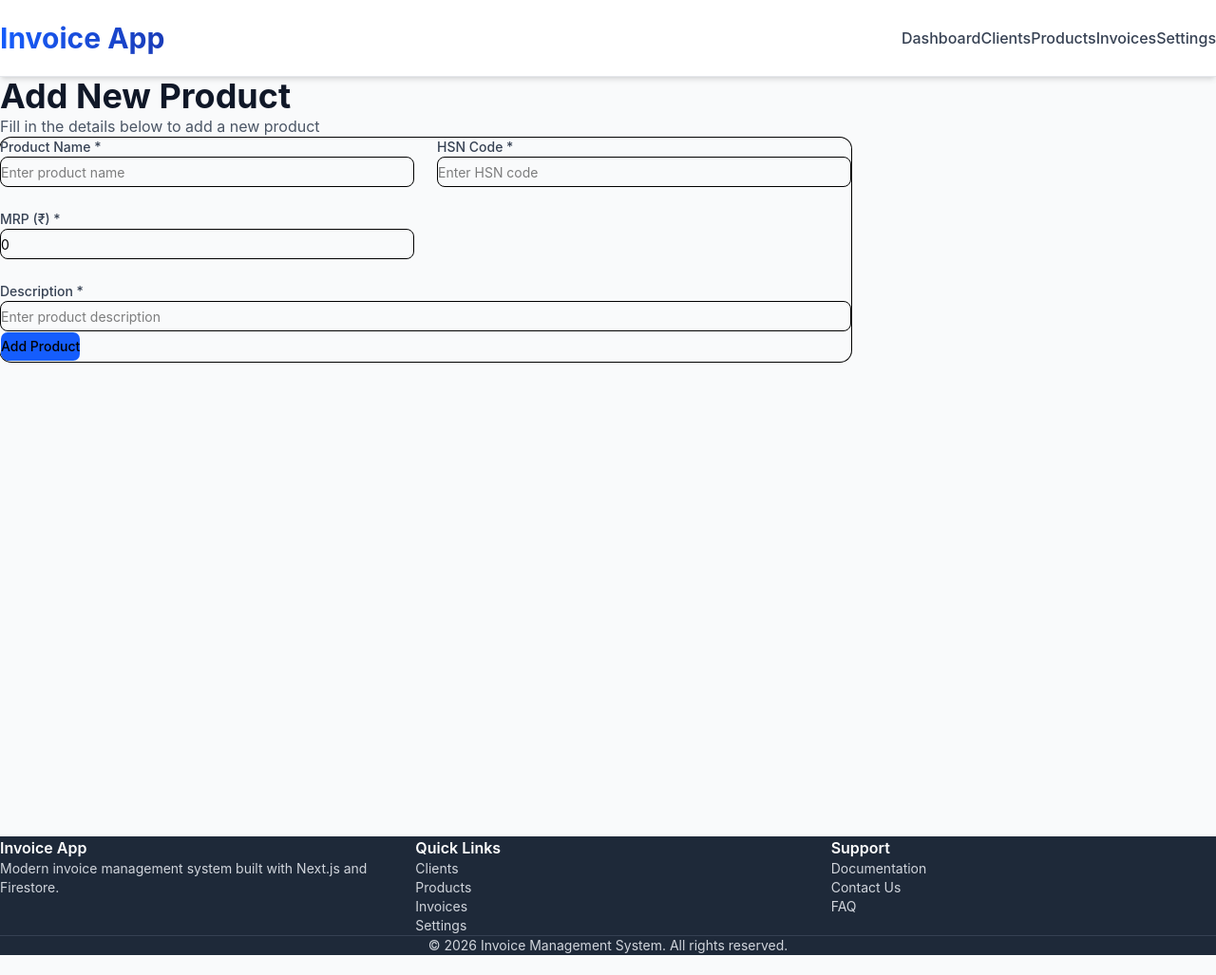
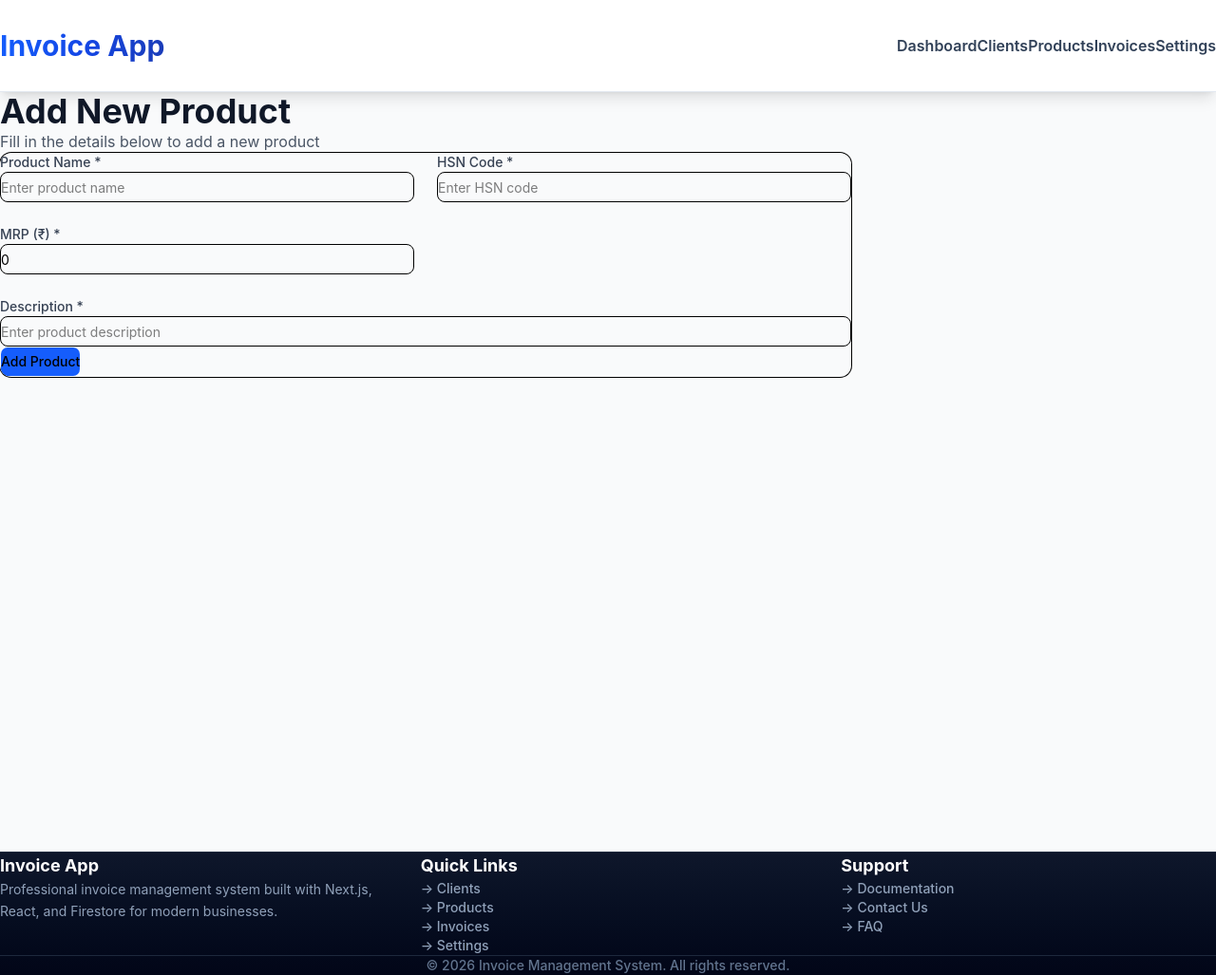
Before and after one commit to codingbbq/invoice-app, a Next.js app in the folder invoice-app-nextjs/: page /products/add in a window 1280 px wide. Shown: the whole page at 95% size. Before the commit the page ends 1006 px from the top, so only its background shows below. Built offline with nearby package versions, Linux system fonts and the light colour scheme.

Commit message:
Professional UI redesign: improved dashboard, header, and footer with modern styling

```diff
--- a/invoice-app-nextjs/components/layout/Footer.tsx
+++ b/invoice-app-nextjs/components/layout/Footer.tsx
@@ -4,66 +4,66 @@ export function Footer() {
   const currentYear = new Date().getFullYear();
 
   return (
-    <footer className="bg-gray-800 text-gray-300 mt-12">
-      <div className="max-w-7xl mx-auto px-4 sm:px-6 lg:px-8 py-8">
-        <div className="grid grid-cols-1 md:grid-cols-3 gap-8 mb-8">
+    <footer className="bg-gradient-to-b from-slate-900 to-slate-950 text-slate-300 mt-20 border-t border-slate-800">
+      <div className="max-w-7xl mx-auto px-6 sm:px-8 lg:px-10 py-16">
+        <div className="grid grid-cols-1 md:grid-cols-3 gap-12 mb-12">
           <div>
-            <h3 className="text-white font-semibold mb-4">Invoice App</h3>
-            <p className="text-sm">
-              Modern invoice management system built with Next.js and Firestore.
+            <h3 className="text-white font-bold text-lg mb-4">Invoice App</h3>
+            <p className="text-sm text-slate-400 leading-relaxed">
+              Professional invoice management system built with Next.js, React, and Firestore for modern businesses.
             </p>
           </div>
 
           <div>
-            <h4 className="text-white font-semibold mb-4">Quick Links</h4>
-            <ul className="space-y-2 text-sm">
+            <h4 className="text-white font-bold text-lg mb-6">Quick Links</h4>
+            <ul className="space-y-3 text-sm">
               <li>
-                <a href="/clients" className="hover:text-white transition">
-                  Clients
+                <a href="/clients" className="text-slate-400 hover:text-blue-400 transition-colors duration-200 font-medium">
+                  → Clients
                 </a>
               </li>
               <li>
-                <a href="/products" className="hover:text-white transition">
-                  Products
+                <a href="/products" className="text-slate-400 hover:text-blue-400 transition-colors duration-200 font-medium">
+                  → Products
                 </a>
               </li>
               <li>
-                <a href="/invoices" className="hover:text-white transition">
-                  Invoices
+                <a href="/invoices" className="text-slate-400 hover:text-blue-400 transition-colors duration-200 font-medium">
+                  → Invoices
                 </a>
               </li>
               <li>
-                <a href="/settings" className="hover:text-white transition">
-                  Settings
+                <a href="/settings" className="text-slate-400 hover:text-blue-400 transition-colors duration-200 font-medium">
+                  → Settings
                 </a>
               </li>
             </ul>
           </div>
 
           <div>
-            <h4 className="text-white font-semibold mb-4">Support</h4>
-            <ul className="space-y-2 text-sm">
+            <h4 className="text-white font-bold text-lg mb-6">Support</h4>
+            <ul className="space-y-3 text-sm">
               <li>
-                <a href="#" className="hover:text-white transition">
-                  Documentation
+                <a href="#" className="text-slate-400 hover:text-blue-400 transition-colors duration-200 font-medium">
+                  → Documentation
                 </a>
               </li>
               <li>
-                <a href="#" className="hover:text-white transition">
-                  Contact Us
+                <a href="#" className="text-slate-400 hover:text-blue-400 transition-colors duration-200 font-medium">
+                  → Contact Us
                 </a>
               </li>
               <li>
-                <a href="#" className="hover:text-white transition">
-                  FAQ
+                <a href="#" className="text-slate-400 hover:text-blue-400 transition-colors duration-200 font-medium">
+                  → FAQ
                 </a>
               </li>
             </ul>
           </div>
         </div>
 
-        <div className="border-t border-gray-700 pt-8">
-          <p className="text-center text-sm">
+        <div className="border-t border-slate-800 pt-8">
+          <p className="text-center text-sm text-slate-500 font-medium">
             &copy; {currentYear} Invoice Management System. All rights reserved.
           </p>
         </div>
--- a/invoice-app-nextjs/components/layout/Header.tsx
+++ b/invoice-app-nextjs/components/layout/Header.tsx
@@ -9,43 +9,43 @@ export function Header() {
   const [mobileMenuOpen, setMobileMenuOpen] = useState(false);
 
   return (
-    <header className="bg-white shadow-md border-b border-gray-200">
-      <div className="max-w-7xl mx-auto px-4 sm:px-6 lg:px-8">
-        <div className="flex justify-between items-center h-20">
+    <header className="bg-white shadow-lg border-b border-slate-200">
+      <div className="max-w-7xl mx-auto px-6 sm:px-8 lg:px-10">
+        <div className="flex justify-between items-center h-24">
           <div className="flex items-center">
-            <Link href="/" className="text-3xl font-bold bg-gradient-to-r from-blue-600 to-blue-800 bg-clip-text text-transparent">
+            <Link href="/" className="text-3xl font-bold bg-gradient-to-r from-blue-600 via-blue-700 to-blue-800 bg-clip-text text-transparent hover:opacity-80 transition-opacity">
               Invoice App
             </Link>
           </div>
 
-          <nav className="hidden md:flex items-center space-x-1">
+          <nav className="hidden md:flex items-center space-x-2">
             <Link
               href="/"
-              className="px-4 py-2 text-gray-700 font-medium hover:text-blue-600 hover:bg-blue-50 rounded-lg transition-all"
+              className="px-5 py-2.5 text-slate-700 font-semibold hover:text-blue-600 hover:bg-blue-50 rounded-xl transition-all duration-200"
             >
               Dashboard
             </Link>
             <Link
               href="/clients"
-              className="px-4 py-2 text-gray-700 font-medium hover:text-blue-600 hover:bg-blue-50 rounded-lg transition-all"
+              className="px-5 py-2.5 text-slate-700 font-semibold hover:text-blue-600 hover:bg-blue-50 rounded-xl transition-all duration-200"
             >
               Clients
             </Link>
             <Link
               href="/products"
-              className="px-4 py-2 text-gray-700 font-medium hover:text-blue-600 hover:bg-blue-50 rounded-lg transition-all"
+              className="px-5 py-2.5 text-slate-700 font-semibold hover:text-blue-600 hover:bg-blue-50 rounded-xl transition-all duration-200"
             >
               Products
             </Link>
             <Link
               href="/invoices"
-              className="px-4 py-2 text-gray-700 font-medium hover:text-blue-600 hover:bg-blue-50 rounded-lg transition-all"
+              className="px-5 py-2.5 text-slate-700 font-semibold hover:text-blue-600 hover:bg-blue-50 rounded-xl transition-all duration-200"
             >
               Invoices
             </Link>
             <Link
               href="/settings"
-              className="px-4 py-2 text-gray-700 font-medium hover:text-blue-600 hover:bg-blue-50 rounded-lg transition-all"
+              className="px-5 py-2.5 text-slate-700 font-semibold hover:text-blue-600 hover:bg-blue-50 rounded-xl transition-all duration-200"
             >
               Settings
             </Link>
@@ -54,7 +54,7 @@ export function Header() {
           <Button
             variant="ghost"
             size="icon"
-            className="md:hidden text-gray-700 hover:bg-gray-100"
+            className="md:hidden text-slate-700 hover:bg-slate-100 rounded-xl"
             onClick={() => setMobileMenuOpen(!mobileMenuOpen)}
           >
             {mobileMenuOpen ? <X className="h-6 w-6" /> : <Menu className="h-6 w-6" />}
@@ -62,34 +62,34 @@ export function Header() {
         </div>
 
         {mobileMenuOpen && (
-          <nav className="md:hidden pb-6 space-y-2 border-t border-gray-200 pt-4">
+          <nav className="md:hidden pb-6 space-y-2 border-t border-slate-200 pt-4">
             <Link
               href="/"
-              className="block px-4 py-3 text-gray-700 font-medium hover:bg-blue-50 hover:text-blue-600 rounded-lg transition-all"
+              className="block px-5 py-3 text-slate-700 font-semibold hover:bg-blue-50 hover:text-blue-600 rounded-xl transition-all duration-200"
             >
               Dashboard
             </Link>
             <Link
               href="/clients"
-              className="block px-4 py-3 text-gray-700 font-medium hover:bg-blue-50 hover:text-blue-600 rounded-lg transition-all"
+              className="block px-5 py-3 text-slate-700 font-semibold hover:bg-blue-50 hover:text-blue-600 rounded-xl transition-all duration-200"
             >
               Clients
             </Link>
             <Link
               href="/products"
-              className="block px-4 py-3 text-gray-700 font-medium hover:bg-blue-50 hover:text-blue-600 rounded-lg transition-all"
+              className="block px-5 py-3 text-slate-700 font-semibold hover:bg-blue-50 hover:text-blue-600 rounded-xl transition-all duration-200"
             >
               Products
             </Link>
             <Link
               href="/invoices"
-              className="block px-4 py-3 text-gray-700 font-medium hover:bg-blue-50 hover:text-blue-600 rounded-lg transition-all"
+              className="block px-5 py-3 text-slate-700 font-semibold hover:bg-blue-50 hover:text-blue-600 rounded-xl transition-all duration-200"
             >
               Invoices
             </Link>
             <Link
               href="/settings"
-              className="block px-4 py-3 text-gray-700 font-medium hover:bg-blue-50 hover:text-blue-600 rounded-lg transition-all"
+              className="block px-5 py-3 text-slate-700 font-semibold hover:bg-blue-50 hover:text-blue-600 rounded-xl transition-all duration-200"
             >
               Settings
             </Link>
```
Also changed, not shown: invoice-app-nextjs/app/page.tsx (+72 -65 lines).
